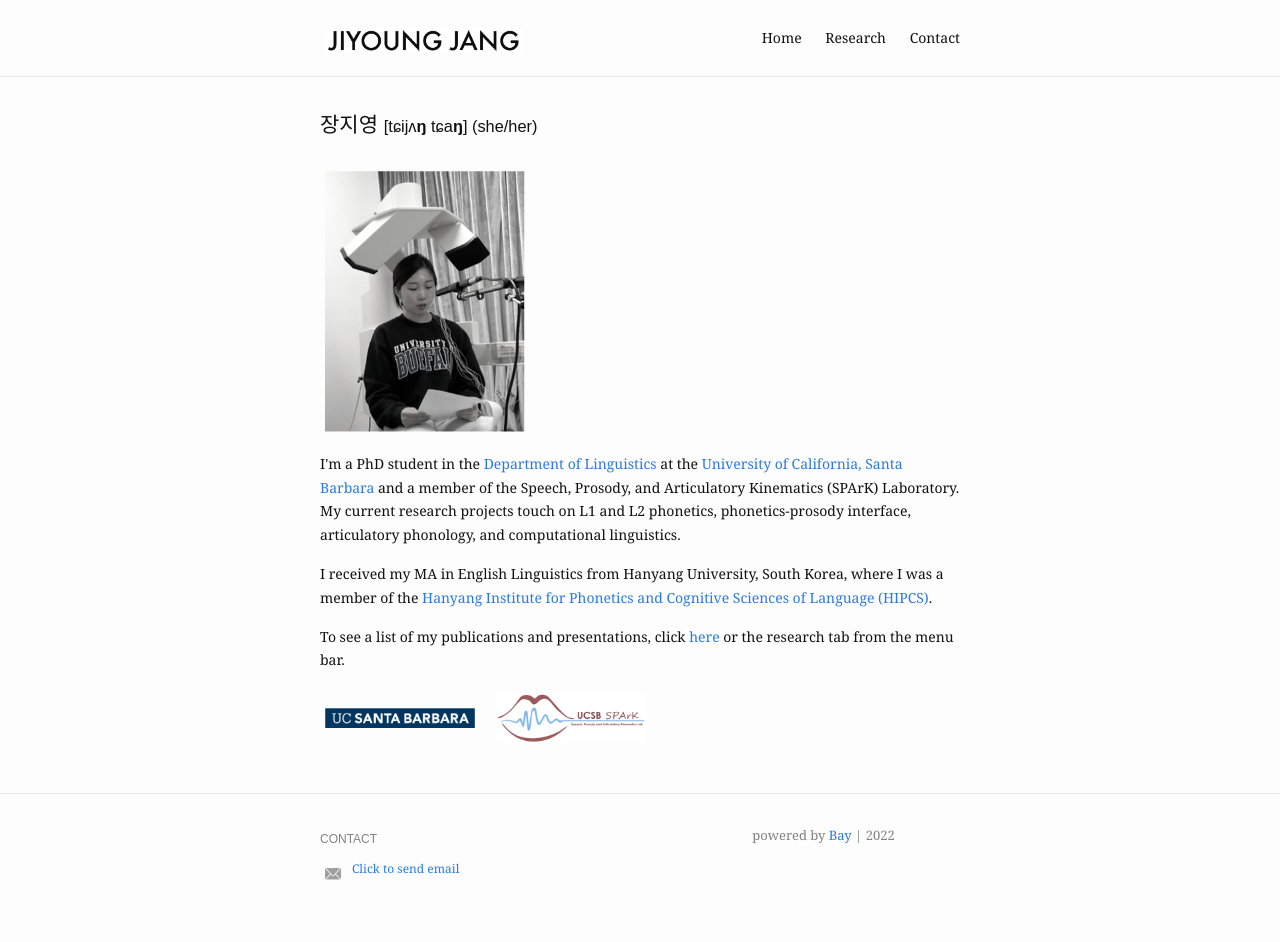
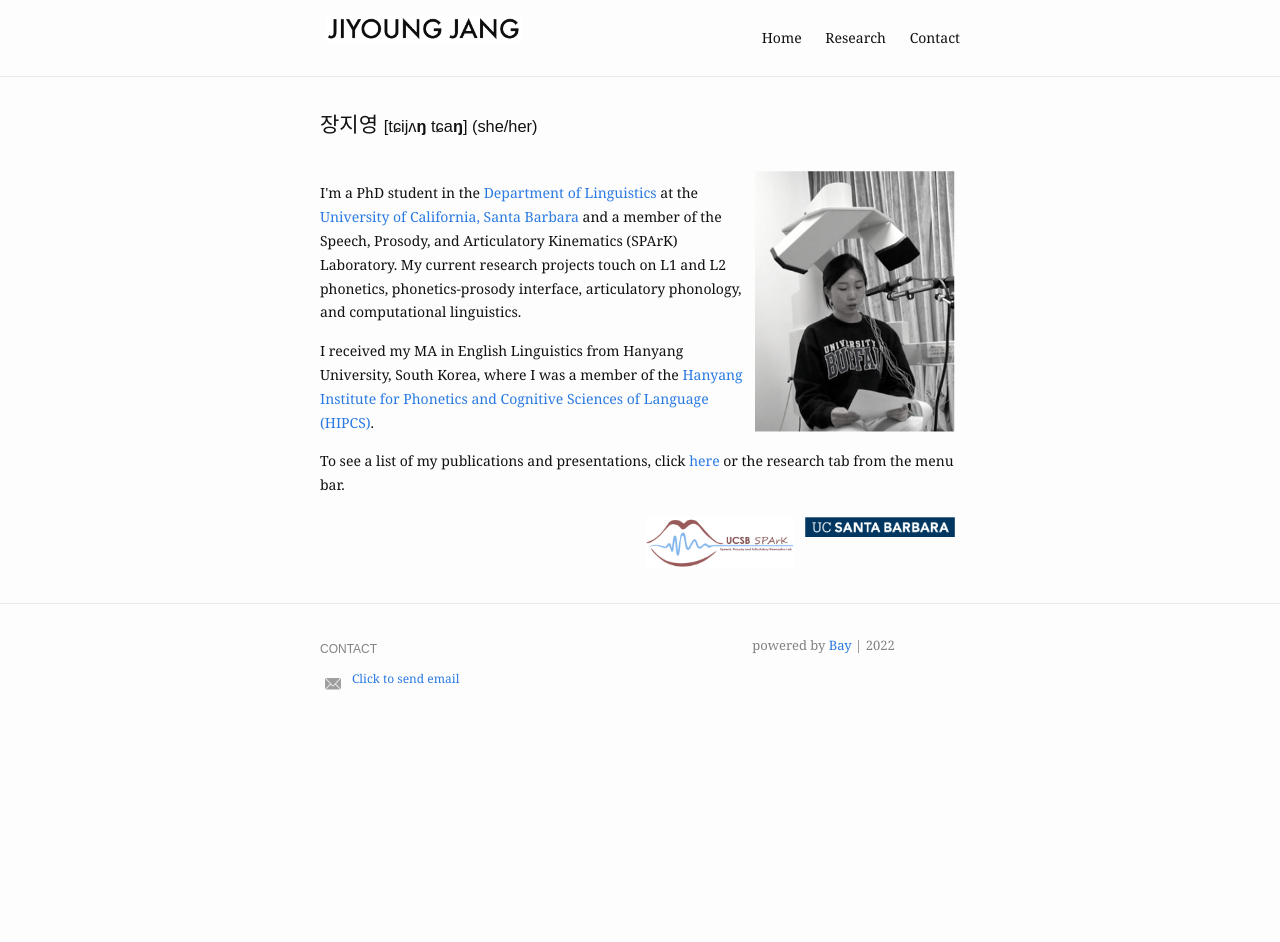
Before and after one commit to jiyoungj/jiyoungj.github.io, a Jekyll site: the page built from index.md, in a window 1280 px wide. Built offline with Jekyll 4.4.1, drawn with Linux system fonts in a browser that asks for light colours; after the commit the page ends 900 px from its top, so only the background shows below that.

Commit message:
Update index.md

```diff
--- a/index.md
+++ b/index.md
@@ -4,6 +4,14 @@ profile_picture:
   src:
   alt:
 ---
+
+<head>
+<style>
+img {
+  float: right;
+}
+</style>
+</head>
 
 <h2 style="display:inline;">장지영 </h2><h3 style="display:inline;">[tɕijʌ<b>ŋ</b> tɕa<b>ŋ</b>] (she/her)</h3>
 <br>
```
